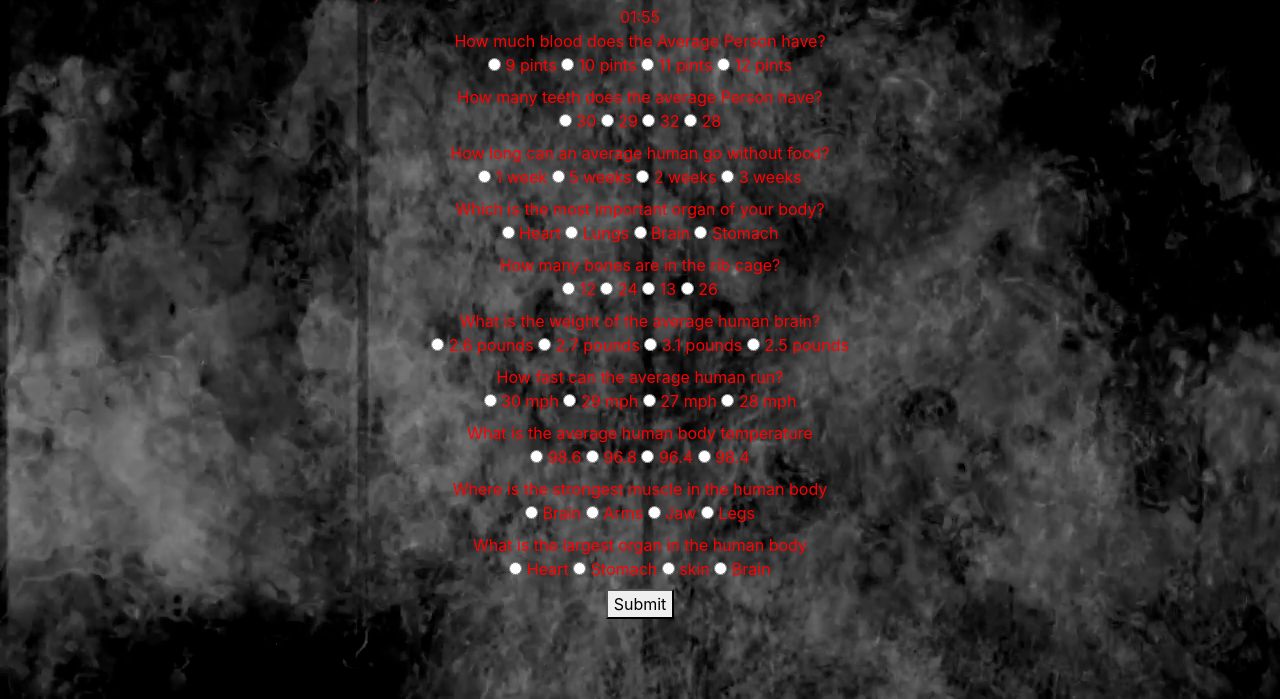
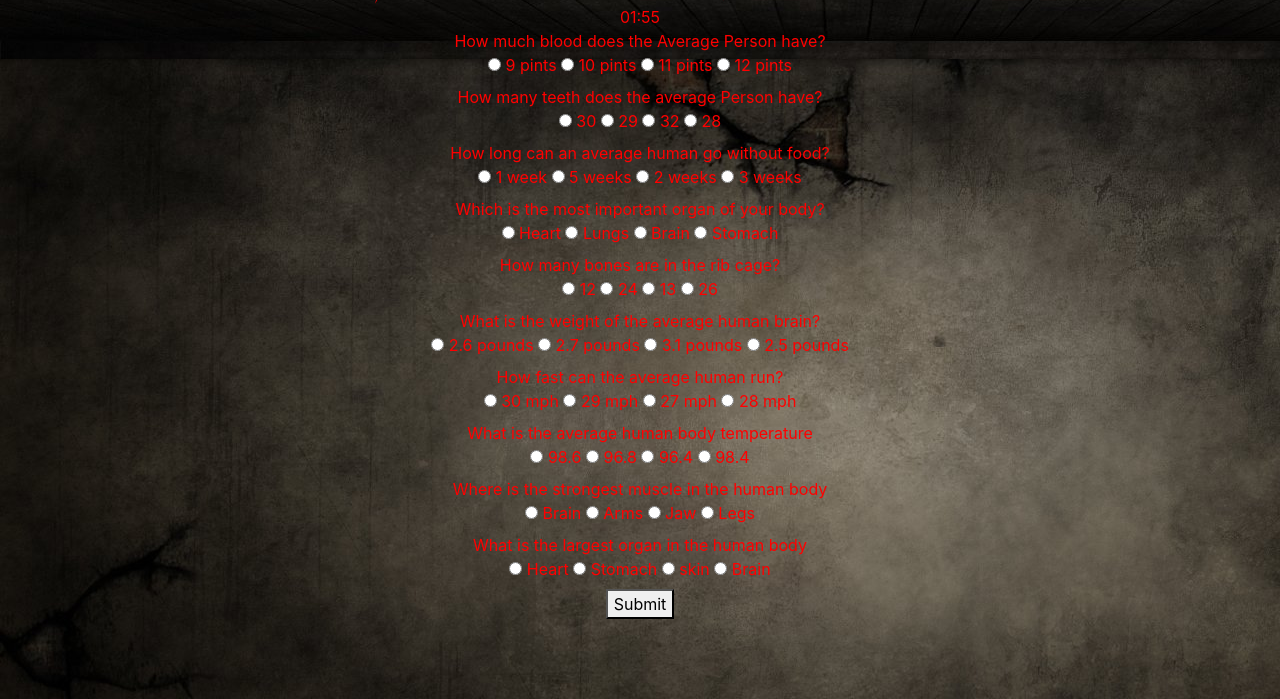
Before and after one commit to naz585/TriviaGame, a plain HTML site: page index.html in a window 1280 px wide. Shown: the part 101-800 px from the top of the page. Drawn offline with nearby package versions, Linux system fonts and the light colour scheme.

Commit message:
new background

```diff
--- a/assets/css/style.css
+++ b/assets/css/style.css
@@ -3,7 +3,7 @@
     src: url(anotherdanger.otf);
 }
 body{
-    background-image: url("bg.png");
+    background-image: url("bg2.jpg");
 }
 
 .container{
```
Also changed, not shown: index.html (+1 -1 lines), assets/css/bg2.jpg (added).
